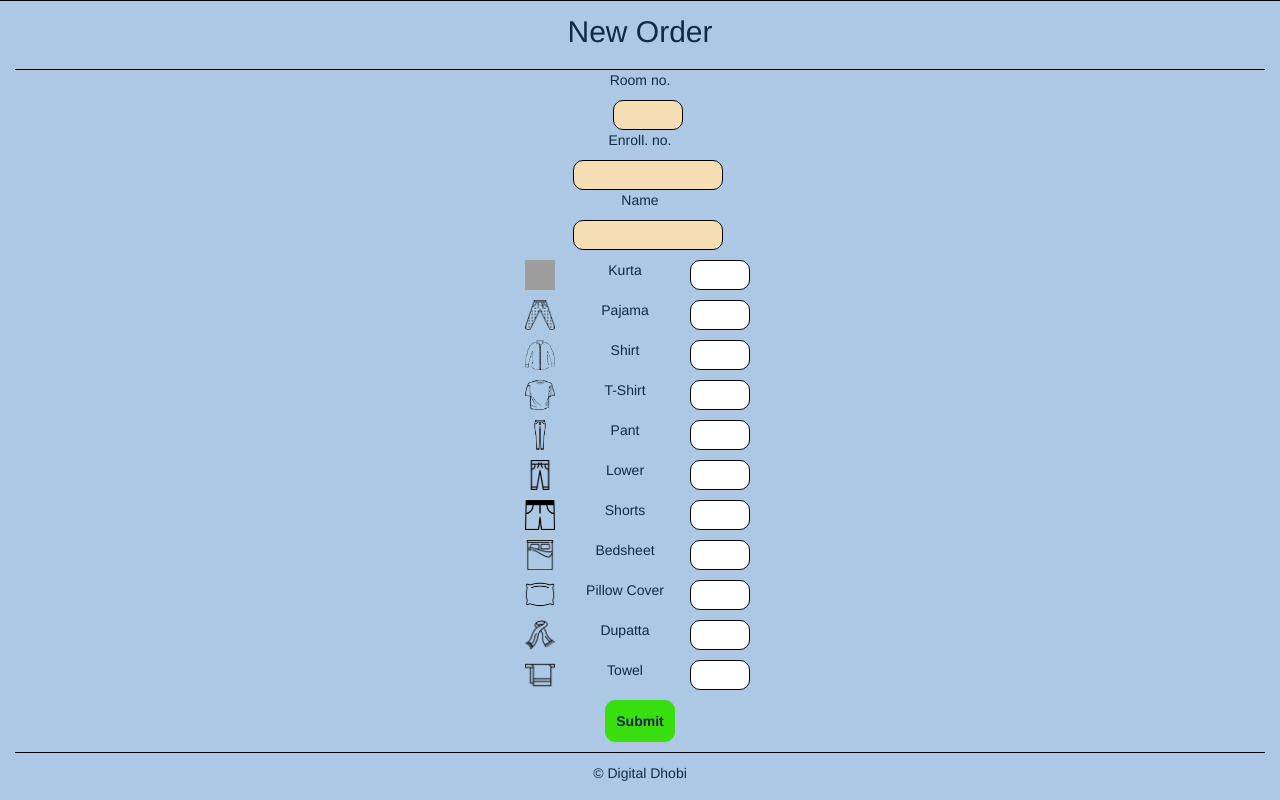
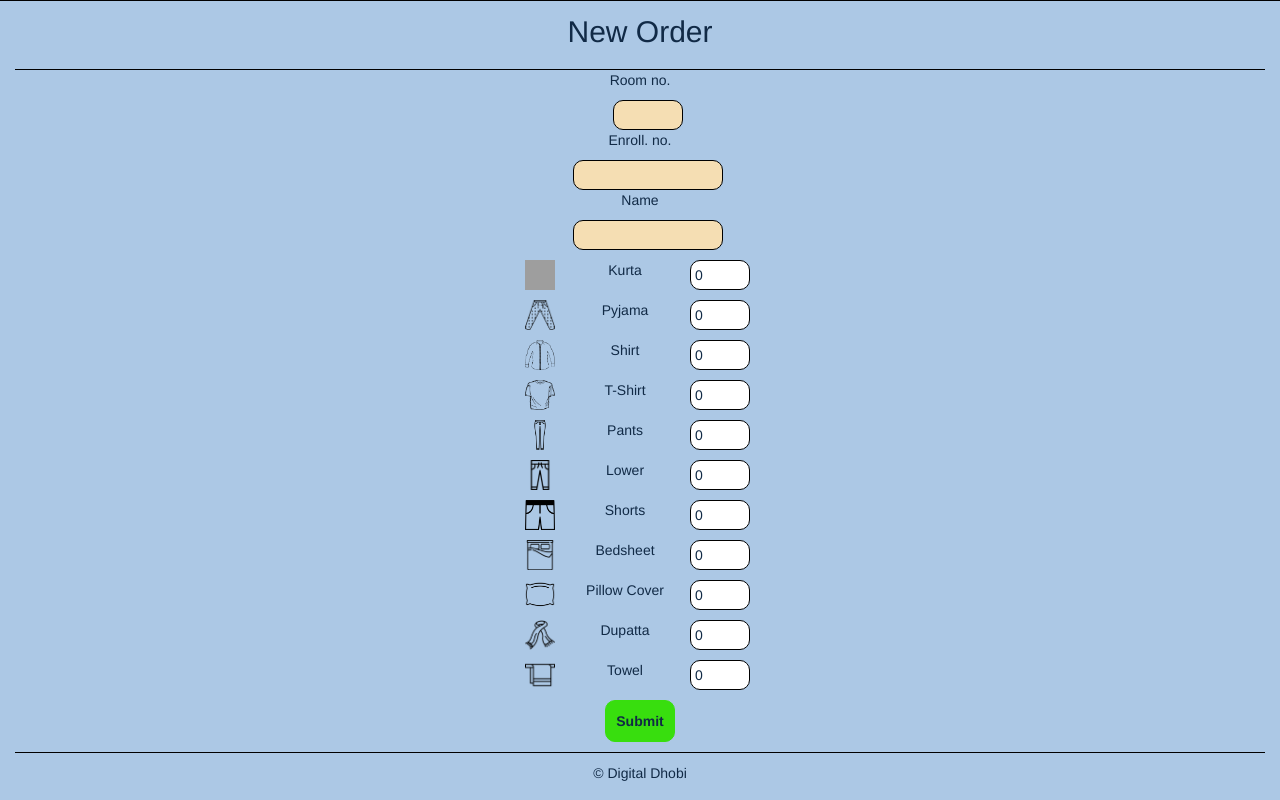
Before and after one commit to notnotrachit/digital_dhobi, a Django app: page /new_order/ in a window 1280 px wide. Run offline with Django 4.2, Linux system fonts and the light colour scheme; grey boxes are pictures that could not be loaded.

Commit message:
hopefully final push

```diff
--- a/orders/views.py
+++ b/orders/views.py
@@ -3,54 +3,76 @@ from orders.models import orders
 from django.core.mail import send_mail
 # Create your views here.
 
+
 def order(request):
-    orders_all=orders.objects.all()
-    return render(request, 'orders.html', {'orders':orders_all})
+	orders_all = orders.objects.all()
+	return render(request, 'orders.html', {'orders': orders_all})
+
 
 def order_detail(request, order_id):
-    order=orders.objects.get(id=order_id)
-    return render(request, 'order_detail.html', {'order':order})
+	order = orders.objects.get(id=order_id)
+	return render(request, 'order_detail.html', {'order': order})
+
 
 def new_order(request):
-	return render(request,'form.html')
+	return render(request, 'form.html')
+
 
 def order_submit(request):
-    if request.method == 'POST':
-        orders_no = orders.objects.count()
-        id = orders_no + 1
-        name = request.POST['name']
-        enroll_no = request.POST['enroll_no']
-        room = request.POST['room']
-        kurta = request.POST['kurta']
-        pyjama = request.POST['pyjama']
-        shirt = request.POST['shirt']
-        tshirt = request.POST['tshirt']
-        pant = request.POST['pant']
-        lower = request.POST['lower']
-        shorts = request.POST['shorts']
-        bedsheet = request.POST['bedsheet']
-        pillowcover = request.POST['pillowcover']
-        towel = request.POST['towel']
-        dupatta = request.POST['dupatta']
-        total_clothes = request.POST['total_clothes']
+	if request.method == 'POST':
+		print(request.POST)
+		orders_no = orders.objects.count()
+		id = orders_no + 1
+		name = request.POST['name']
+		enroll_no = request.POST['enroll_no']
+		room = request.POST['room']
+		kurta = request.POST['kurta']
+		pyjama = request.POST['pyjama']
+		shirt = request.POST['shirt']
+		tshirt = request.POST['tshirt']
+		pant = request.POST['pant']
+		lower = request.POST['lower']
+		shorts = request.POST['shorts']
+		bedsheet = request.POST['bedsheet']
+		pillowcover = request.POST['pillowcover']
+		towel = request.POST['towel']
+		dupatta = request.POST['dupatta']
+		total_clothes = int(kurta) + int(pyjama) + int(shirt) + int(tshirt) + int(pant) + int(lower) + int(shorts) + int(bedsheet) + int(pillowcover) + int(towel) + int(dupatta)
+		order = orders(id=id,
+		               name=name,
+		               enroll_no=enroll_no,
+		               room=room,
+		               kurta=kurta,
+		               pyjama=pyjama,
+		               shirt=shirt,
+		               tshirt=tshirt,
+		               pant=pant,
+		               lower=lower,
+		               shorts=shorts,
+		               bedsheet=bedsheet,
+		               pillowcover=pillowcover,
+		               towel=towel,
+		               dupatta=dupatta,
+		               total_clothes=total_clothes,
+		               completed=False)
+		order.save()
+		send_mail('Your dhobi order',
+		          'Your order has been submitted',
+		          'order@digitaldhobi.com', [f"{enroll_no}@bennett.edu.in"],
+		          fail_silently=True)
+		return redirect('order_detail', order_id=order.id)
 
-        order = orders(id=id, name=name, enroll_no=enroll_no, room=room, kurta=kurta, pyjama=pyjama, shirt=shirt, tshirt=tshirt, pant=pant, lower=lower, shorts=shorts, bedsheet=bedsheet, pillowcover=pillowcover, towel=towel, dupatta=dupatta, total_clothes=total_clothes)
-        order.save()
-        send_mail('Your dhobi order',
-        'Your order has been submitted',
-                  'order@digitaldhobi.com',
-                  [f"{enroll_no}@bennett.edu.in"],
-                  fail_silently=True)
-        return redirect('order_detail', order_id=order.id)
 
 def completed(request, order_id):
-    order = orders.objects.get(id=order_id)
-    order.completed = True
-    order.save()
-    return redirect('orders')
+	order = orders.objects.get(id=order_id)
+	order.completed = True
+	order.save()
+	return redirect('orders')
+
 
 def home(request):
-	return render(request,'home.html')
+	return render(request, 'home.html')
+
 
 def home2(request):
-	return render(request,'home2.html')
+	return render(request, 'home2.html')
--- a/templates/form.html
+++ b/templates/form.html
@@ -198,6 +198,7 @@
               style="background-color: white; width: 60px"
               id="kurta"
               name="kurta"
+			  value=0
             />
           </tr>
           <tr class="table-active">
@@ -206,14 +207,15 @@
               src="https://digitaldhobi.rachitkhurana.repl.co/clothes/pajama.png"
               alt="pajama image"
             />
-            <p>Pajama</p>
+            <p>Pyjama</p>
             <input
               type="number"
               min="0"
               max="10"
               style="background-color: white; width: 60px"
-              id="pajama"
-              name="pajama"
+              id="pyjama"
+              name="pyjama"
+			  value=0
             />
           </tr>
           <tr class="table-active">
@@ -230,6 +232,7 @@
               style="background-color: white; width: 60px"
               id="shirt"
               name="shirt"
+			  value=0
             />
           </tr>
 
@@ -247,6 +250,7 @@
               style="background-color: white; width: 60px"
               id="tshirt"
               name="tshirt"
+			  value=0
             />
           </tr>
           <tr class="table-active">
@@ -255,14 +259,15 @@
               src="https://digitaldhobi.rachitkhurana.repl.co/clothes/pants.png"
               alt="pant image"
             />
-            <p>Pant</p>
+            <p>Pants</p>
             <input
               type="number"
               min="0"
               max="10"
               style="background-color: white; width: 60px"
-              id="pants"
-              name="pants"
+              id="pant"
+              name="pant"
+			  value=0
             />
           </tr>
           <tr class="table-active">
@@ -279,6 +284,7 @@
               style="background-color: white; width: 60px"
               id="lower"
               name="lower"
+			  value=0
             />
           </tr>
           <tr class="table-active">
@@ -295,6 +301,7 @@
               style="background-color: white; width: 60px"
               id="shorts"
               name="shorts"
+			  value=0
             />
           </tr>
           <tr class="table-active">
@@ -311,6 +318,7 @@
               style="background-color: white; width: 60px"
               id="bedsheet"
               name="bedsheet"
+			  value=0
             />
           </tr>
           <tr class="table-active">
@@ -327,6 +335,7 @@
               style="background-color: white; width: 60px"
               id="pillowcover"
               name="pillowcover"
+			  value=0
             />
           </tr>
           <tr class="table-active">
@@ -336,8 +345,15 @@
               alt="dupataa image"
             />
             <p>Dupatta</p>
-            <input type="number" min="0" max="10"
-            style="background-color: white; width: 60px" id="dupatta" name="dupatta"/>
+            <input
+				type="number"
+				min="0"
+				max="10"
+            	style="background-color: white; width: 60px"
+				id="dupatta"
+				name="dupatta"
+				value=0
+			/>
           </tr>
           <tr class="table-active">
             <img
@@ -353,6 +369,7 @@
               style="background-color: white; width: 60px"
               id="towel"
               name="towel"
+			  value=0
             />
           </tr>
         </div>
--- a/templates/home2.html
+++ b/templates/home2.html
@@ -27,7 +27,7 @@ button :active{
 <h1 style="text-align: center">Digital Dhobi</h1>
       <center>
         <a href="/orders"><button>Order Overview</button></a>
-        <a href="https://digitaldhobi.rachitkhurana.repl.co/admin/orders/orders/add/"><button>New Order</button>
+        <a href="/new_order"><button>New Order</button>
     </center>
 </body>
 </html>
```
